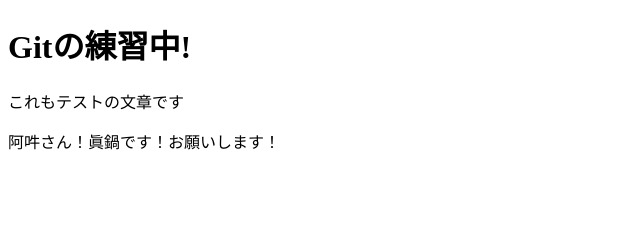
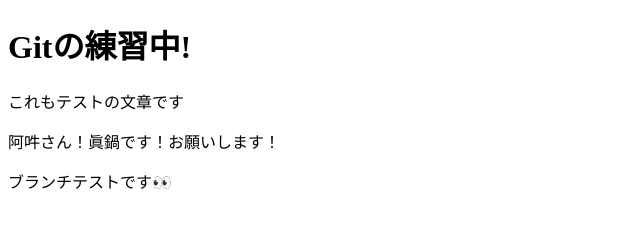
Before and after one commit to manabedesu/git_test-1, a plain HTML site: page index.html in a window 1280 px wide. Shown: the whole page, without its empty margins (0-640 px from the left). Drawn offline with Linux system fonts and the light colour scheme.

Commit message:
ブランチテストの追加

```diff
--- a/index.html
+++ b/index.html
@@ -9,5 +9,6 @@
     <h1>Gitの練習中!</h1>
     <p>これもテストの文章です</p>
     <p>阿吽さん！眞鍋です！お願いします！</p>
+    <p>ブランチテストです👀</p>
 </body>
 </html>
```
